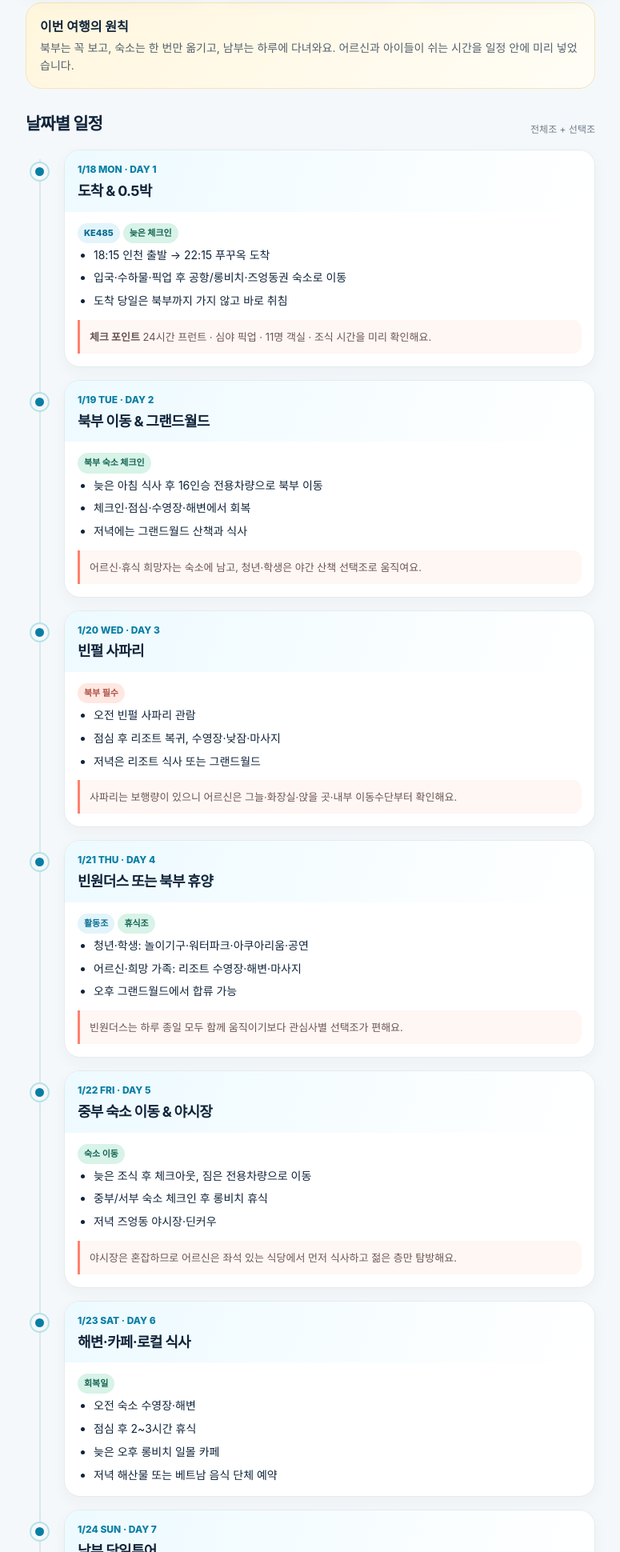
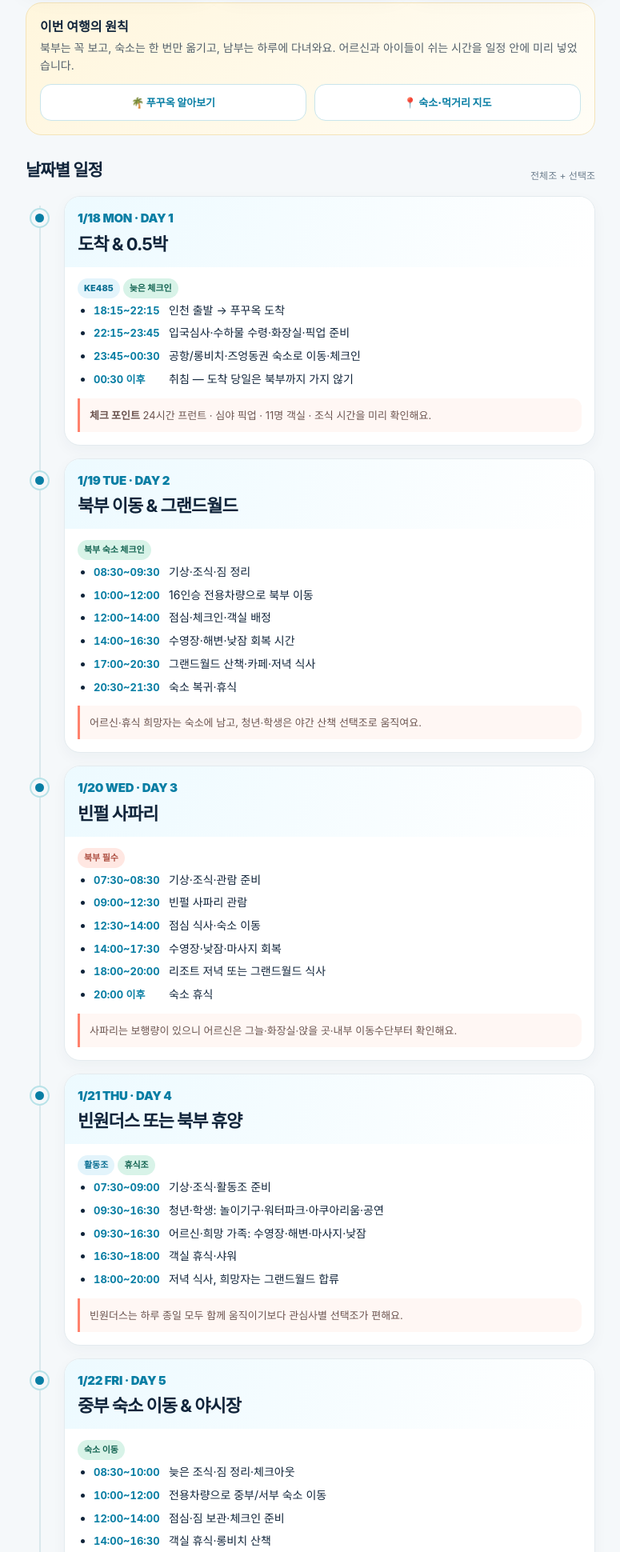
Before and after one commit to spray97/phuquoc-family-trip-2027, a plain HTML site: page index.html in a window 1280 px wide. Shown: the part 535-2475 px from the top of the page at 80% size, without its empty margins (252-1027 px from the left). Drawn offline with Linux system fonts and the light colour scheme.

Commit message:
Add island and places guide pages

```diff
--- a/index.html
+++ b/index.html
@@ -53,17 +53,20 @@
     .callout { border-radius: 20px; padding: 17px; background: linear-gradient(135deg, #fff6dd, #fffdf6); border: 1px solid #f4e4b9; }
     .callout strong { display: block; margin-bottom: 4px; }
     .callout p { margin: 0; font-size: 14px; color: #53606b; }
+    .quick-actions { display: grid; grid-template-columns: 1fr 1fr; gap: 10px; margin-top: 12px; }
+    .quick-actions a { display: block; text-align: center; text-decoration: none; color: var(--ocean); background: var(--card); border: 1px solid #c9e5eb; border-radius: 14px; padding: 12px 8px; font-size: 13px; font-weight: 900; }
     .timeline { position: relative; }
     .timeline::before { content: ""; position: absolute; left: 17px; top: 12px; bottom: 12px; width: 2px; background: #d9e8ec; }
     .day { position: relative; padding-left: 48px; margin: 16px 0; }
     .day-dot { position: absolute; left: 7px; top: 17px; width: 21px; height: 21px; border-radius: 50%; background: var(--ocean); border: 5px solid var(--paper); box-shadow: 0 0 0 2px #b8e2e8; }
     .day-card { background: var(--card); border: 1px solid var(--line); border-radius: 20px; overflow: hidden; box-shadow: 0 6px 18px rgba(9,39,64,.04); }
     .day-title { padding: 15px 16px 12px; background: linear-gradient(110deg, #edfaff, white); }
-    .day-title small { display: block; color: var(--ocean); font-size: 12px; font-weight: 800; }
-    .day-title h3 { margin: 3px 0 0; font-size: 18px; letter-spacing: -.04em; }
+    .day-title small { display: block; color: var(--ocean); font-size: 15px; font-weight: 900; letter-spacing: -.02em; }
+    .day-title h3 { margin: 3px 0 0; font-size: 22px; letter-spacing: -.045em; }
     .day-body { padding: 14px 16px 16px; font-size: 14px; }
     .day-body ul { margin: 0; padding-left: 20px; }
     .day-body li + li { margin-top: 7px; }
+    .day-body li b { display: inline-block; min-width: 94px; color: var(--ocean); font-size: 13px; font-variant-numeric: tabular-nums; }
     .tag { display: inline-block; border-radius: 999px; padding: 4px 8px; font-size: 11px; font-weight: 800; margin: 0 4px 4px 0; background: var(--mint); color: #146452; }
     .tag.blue { background: #e3f4fb; color: #086d91; }
     .tag.pink { background: #ffe7e2; color: #ad4f42; }
@@ -112,20 +115,20 @@
     </div>
 
     <section class="section" id="summary">
-      <div class="callout"><strong>이번 여행의 원칙</strong><p>북부는 꼭 보고, 숙소는 한 번만 옮기고, 남부는 하루에 다녀와요. 어르신과 아이들이 쉬는 시간을 일정 안에 미리 넣었습니다.</p></div>
+      <div class="callout"><strong>이번 여행의 원칙</strong><p>북부는 꼭 보고, 숙소는 한 번만 옮기고, 남부는 하루에 다녀와요. 어르신과 아이들이 쉬는 시간을 일정 안에 미리 넣었습니다.</p><div class="quick-actions"><a href="island.html">🌴 푸꾸옥 알아보기</a><a href="places.html">📍 숙소·먹거리 지도</a></div></div>
     </section>
 
     <section class="section" id="schedule">
       <div class="section-head"><h2>날짜별 일정</h2><p>전체조 + 선택조</p></div>
       <div class="timeline">
-        <article class="day"><i class="day-dot"></i><div class="day-card"><div class="day-title"><small>1/18 MON · DAY 1</small><h3>도착 & 0.5박</h3></div><div class="day-body"><span class="tag blue">KE485</span><span class="tag">늦은 체크인</span><ul><li>18:15 인천 출발 → 22:15 푸꾸옥 도착</li><li>입국·수하물·픽업 후 공항/롱비치·즈엉동권 숙소로 이동</li><li>도착 당일은 북부까지 가지 않고 바로 취침</li></ul><div class="choice"><b>체크 포인트</b> 24시간 프런트 · 심야 픽업 · 11명 객실 · 조식 시간을 미리 확인해요.</div></div></div></article>
-        <article class="day"><i class="day-dot"></i><div class="day-card"><div class="day-title"><small>1/19 TUE · DAY 2</small><h3>북부 이동 & 그랜드월드</h3></div><div class="day-body"><span class="tag">북부 숙소 체크인</span><ul><li>늦은 아침 식사 후 16인승 전용차량으로 북부 이동</li><li>체크인·점심·수영장·해변에서 회복</li><li>저녁에는 그랜드월드 산책과 식사</li></ul><div class="choice">어르신·휴식 희망자는 숙소에 남고, 청년·학생은 야간 산책 선택조로 움직여요.</div></div></div></article>
-        <article class="day"><i class="day-dot"></i><div class="day-card"><div class="day-title"><small>1/20 WED · DAY 3</small><h3>빈펄 사파리</h3></div><div class="day-body"><span class="tag pink">북부 필수</span><ul><li>오전 빈펄 사파리 관람</li><li>점심 후 리조트 복귀, 수영장·낮잠·마사지</li><li>저녁은 리조트 식사 또는 그랜드월드</li></ul><div class="choice">사파리는 보행량이 있으니 어르신은 그늘·화장실·앉을 곳·내부 이동수단부터 확인해요.</div></div></div></article>
-        <article class="day"><i class="day-dot"></i><div class="day-card"><div class="day-title"><small>1/21 THU · DAY 4</small><h3>빈원더스 또는 북부 휴양</h3></div><div class="day-body"><span class="tag blue">활동조</span><span class="tag">휴식조</span><ul><li>청년·학생: 놀이기구·워터파크·아쿠아리움·공연</li><li>어르신·희망 가족: 리조트 수영장·해변·마사지</li><li>오후 그랜드월드에서 합류 가능</li></ul><div class="choice">빈원더스는 하루 종일 모두 함께 움직이기보다 관심사별 선택조가 편해요.</div></div></div></article>
-        <article class="day"><i class="day-dot"></i><div class="day-card"><div class="day-title"><small>1/22 FRI · DAY 5</small><h3>중부 숙소 이동 & 야시장</h3></div><div class="day-body"><span class="tag">숙소 이동</span><ul><li>늦은 조식 후 체크아웃, 짐은 전용차량으로 이동</li><li>중부/서부 숙소 체크인 후 롱비치 휴식</li><li>저녁 즈엉동 야시장·딘커우</li></ul><div class="choice">야시장은 혼잡하므로 어르신은 좌석 있는 식당에서 먼저 식사하고 젊은 층만 탐방해요.</div></div></div></article>
-        <article class="day"><i class="day-dot"></i><div class="day-card"><div class="day-title"><small>1/23 SAT · DAY 6</small><h3>해변·카페·로컬 식사</h3></div><div class="day-body"><span class="tag">회복일</span><ul><li>오전 숙소 수영장·해변</li><li>점심 후 2~3시간 휴식</li><li>늦은 오후 롱비치 일몰 카페</li><li>저녁 해산물 또는 베트남 음식 단체 예약</li></ul></div></div></article>
-        <article class="day"><i class="day-dot"></i><div class="day-card"><div class="day-title"><small>1/24 SUN · DAY 7</small><h3>남부 당일투어</h3></div><div class="day-body"><span class="tag pink">전용차량</span><ul><li>혼똔섬 케이블카 + 해변 휴양</li><li>호국사 또는 켐비치 중 1곳</li><li>17~18시 중부 복귀</li></ul><div class="choice">세 곳 이상 욕심내지 않아요. 바람·비로 케이블카가 어려우면 중부 휴양일로 바꿔요.</div></div></div></article>
-        <article class="day"><i class="day-dot"></i><div class="day-card"><div class="day-title"><small>1/25 MON · DAY 8</small><h3>마지막 휴식 & 귀국</h3></div><div class="day-body"><span class="tag blue">KE486 23:45</span><ul><li>조식·수영장·해변 또는 자유시간</li><li>쇼핑·카페·선물 구입</li><li>레이트 체크아웃 또는 데이유스 객실 이용</li><li>20시 전후 숙소 출발 → 공항</li></ul></div></div></article>
+        <article class="day"><i class="day-dot"></i><div class="day-card"><div class="day-title"><small>1/18 MON · DAY 1</small><h3>도착 & 0.5박</h3></div><div class="day-body"><span class="tag blue">KE485</span><span class="tag">늦은 체크인</span><ul><li><b>18:15~22:15</b>인천 출발 → 푸꾸옥 도착</li><li><b>22:15~23:45</b>입국심사·수하물 수령·화장실·픽업 준비</li><li><b>23:45~00:30</b>공항/롱비치·즈엉동권 숙소로 이동·체크인</li><li><b>00:30 이후</b>취침 — 도착 당일은 북부까지 가지 않기</li></ul><div class="choice"><b>체크 포인트</b> 24시간 프런트 · 심야 픽업 · 11명 객실 · 조식 시간을 미리 확인해요.</div></div></div></article>
+        <article class="day"><i class="day-dot"></i><div class="day-card"><div class="day-title"><small>1/19 TUE · DAY 2</small><h3>북부 이동 & 그랜드월드</h3></div><div class="day-body"><span class="tag">북부 숙소 체크인</span><ul><li><b>08:30~09:30</b>기상·조식·짐 정리</li><li><b>10:00~12:00</b>16인승 전용차량으로 북부 이동</li><li><b>12:00~14:00</b>점심·체크인·객실 배정</li><li><b>14:00~16:30</b>수영장·해변·낮잠 회복 시간</li><li><b>17:00~20:30</b>그랜드월드 산책·카페·저녁 식사</li><li><b>20:30~21:30</b>숙소 복귀·휴식</li></ul><div class="choice">어르신·휴식 희망자는 숙소에 남고, 청년·학생은 야간 산책 선택조로 움직여요.</div></div></div></article>
+        <article class="day"><i class="day-dot"></i><div class="day-card"><div class="day-title"><small>1/20 WED · DAY 3</small><h3>빈펄 사파리</h3></div><div class="day-body"><span class="tag pink">북부 필수</span><ul><li><b>07:30~08:30</b>기상·조식·관람 준비</li><li><b>09:00~12:30</b>빈펄 사파리 관람</li><li><b>12:30~14:00</b>점심 식사·숙소 이동</li><li><b>14:00~17:30</b>수영장·낮잠·마사지 회복</li><li><b>18:00~20:00</b>리조트 저녁 또는 그랜드월드 식사</li><li><b>20:00 이후</b>숙소 휴식</li></ul><div class="choice">사파리는 보행량이 있으니 어르신은 그늘·화장실·앉을 곳·내부 이동수단부터 확인해요.</div></div></div></article>
+        <article class="day"><i class="day-dot"></i><div class="day-card"><div class="day-title"><small>1/21 THU · DAY 4</small><h3>빈원더스 또는 북부 휴양</h3></div><div class="day-body"><span class="tag blue">활동조</span><span class="tag">휴식조</span><ul><li><b>07:30~09:00</b>기상·조식·활동조 준비</li><li><b>09:30~16:30</b>청년·학생: 놀이기구·워터파크·아쿠아리움·공연</li><li><b>09:30~16:30</b>어르신·희망 가족: 수영장·해변·마사지·낮잠</li><li><b>16:30~18:00</b>객실 휴식·샤워</li><li><b>18:00~20:00</b>저녁 식사, 희망자는 그랜드월드 합류</li></ul><div class="choice">빈원더스는 하루 종일 모두 함께 움직이기보다 관심사별 선택조가 편해요.</div></div></div></article>
+        <article class="day"><i class="day-dot"></i><div class="day-card"><div class="day-title"><small>1/22 FRI · DAY 5</small><h3>중부 숙소 이동 & 야시장</h3></div><div class="day-body"><span class="tag">숙소 이동</span><ul><li><b>08:30~10:00</b>늦은 조식·짐 정리·체크아웃</li><li><b>10:00~12:00</b>전용차량으로 중부/서부 숙소 이동</li><li><b>12:00~14:00</b>점심·짐 보관·체크인 준비</li><li><b>14:00~16:30</b>객실 휴식·롱비치 산책</li><li><b>17:30~20:30</b>즈엉동 야시장·딘커우·저녁</li><li><b>20:30~21:30</b>숙소 복귀</li></ul><div class="choice">야시장은 혼잡하므로 어르신은 좌석 있는 식당에서 먼저 식사하고 젊은 층만 탐방해요.</div></div></div></article>
+        <article class="day"><i class="day-dot"></i><div class="day-card"><div class="day-title"><small>1/23 SAT · DAY 6</small><h3>해변·카페·로컬 식사</h3></div><div class="day-body"><span class="tag">회복일</span><ul><li><b>08:30~10:30</b>조식·숙소 수영장·해변</li><li><b>10:30~12:00</b>샤워·자유시간</li><li><b>12:00~14:00</b>점심 식사</li><li><b>14:00~16:30</b>객실 낮잠·마사지·휴식</li><li><b>16:30~18:30</b>롱비치 일몰 카페</li><li><b>18:30~20:30</b>해산물 또는 베트남 음식 단체 식사</li></ul></div></div></article>
+        <article class="day"><i class="day-dot"></i><div class="day-card"><div class="day-title"><small>1/24 SUN · DAY 7</small><h3>남부 당일투어</h3></div><div class="day-body"><span class="tag pink">전용차량</span><ul><li><b>07:00~08:00</b>기상·조식·투어 준비</li><li><b>08:00~10:00</b>전용차량으로 남부 이동</li><li><b>10:00~13:00</b>혼똔섬 케이블카·해변 휴양</li><li><b>13:00~14:00</b>점심 식사·휴식</li><li><b>14:00~16:30</b>호국사 또는 켐비치 중 1곳</li><li><b>16:30~18:00</b>중부 숙소 복귀</li><li><b>18:00 이후</b>샤워·저녁·휴식</li></ul><div class="choice">세 곳 이상 욕심내지 않아요. 바람·비로 케이블카가 어려우면 중부 휴양일로 바꿔요.</div></div></div></article>
+        <article class="day"><i class="day-dot"></i><div class="day-card"><div class="day-title"><small>1/25 MON · DAY 8</small><h3>마지막 휴식 & 귀국</h3></div><div class="day-body"><span class="tag blue">KE486 23:45</span><ul><li><b>08:00~10:00</b>조식·수영장·해변 또는 자유시간</li><li><b>10:00~12:00</b>짐 정리·레이트 체크아웃 준비</li><li><b>12:00~15:00</b>점심·쇼핑·카페·선물 구입</li><li><b>15:00~18:30</b>데이유스 객실·샤워·최종 휴식</li><li><b>18:30~20:00</b>마지막 저녁 식사</li><li><b>20:00~21:00</b>공항 이동·수속</li><li><b>23:45</b>KE486 푸꾸옥 출발</li></ul></div></div></article>
       </div>
     </section>
 
```
Also changed, not shown: island.html (added, +13 -0 lines), places.html (added, +9 -0 lines).
